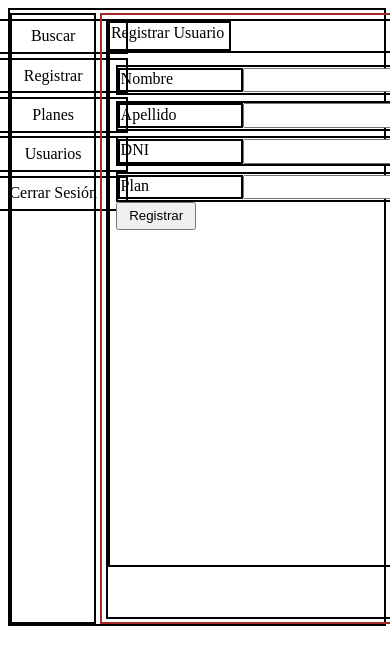
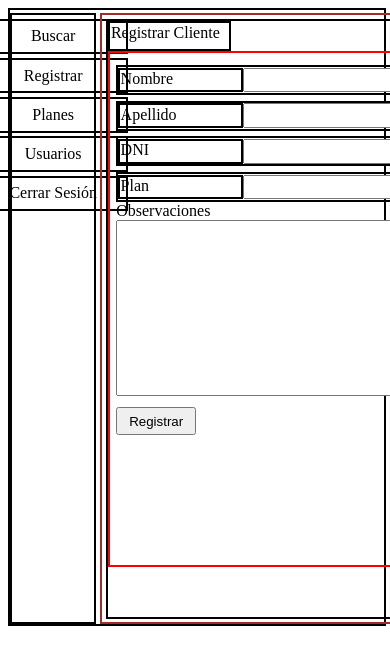
Before and after one commit to FeliBerrutti/velCRM, a Vue app: page /customerRegister in a window 390 px wide. Shown: the top 664 px of the page. Built offline with nearby package versions, Linux system fonts and the light colour scheme.

Commit message:
build customerRegister
add observations textarea

```diff
--- a/src/views/CustomerRegister.vue
+++ b/src/views/CustomerRegister.vue
@@ -1,7 +1,7 @@
 <template>
     <div id="userRegisterViewContainer">
         <div id="userRegisterViewTitle">
-            Registrar Usuario
+            Registrar Cliente
         </div>
         <form id="userRegisterForm" action="">
             <div class="userRegisterFormInputContainer"
@@ -12,6 +12,10 @@
                 </div>
                 <input v-model="customerValues[index]"  class="userRegisterFormInput" type="text">
             </div>
+            <div id="userRegisterFormObservationsTitle">
+                Observaciones
+            </div>
+            <textarea name="" id="userRegisterFormObservationInput" rows="10"></textarea>
             <button @click="add" id="userRegisterFormButton">Registrar</button>
         </form>
     </div>
@@ -31,9 +35,11 @@
     }
 
     #userRegisterForm{
-        border: 2px solid black;
+        border: 2px solid red;
         padding: 1%;
         width: 95%;
+        display: flex;
+        flex-direction: column;
     }
 
     .userRegisterFormInputContainer{
@@ -58,6 +64,10 @@
     #userRegisterFormButton{
         width: 15%;
         padding: 0.5%;
+    }
+
+    #userRegisterFormObservationInput{
+        width: 80%;
     }
 
     @media(max-width: 820px){
@@ -107,6 +117,14 @@
             max-height: 28px;
             min-width: 80px;
             max-width: 80px;
+            margin-top: 2%;
+        }
+
+        #userRegisterFormObservationInput{
+            min-height: 170px;
+            max-height: 170px;
+            min-width: 470px;
+            max-width: 470px;
         }
     }
 </style>
```
